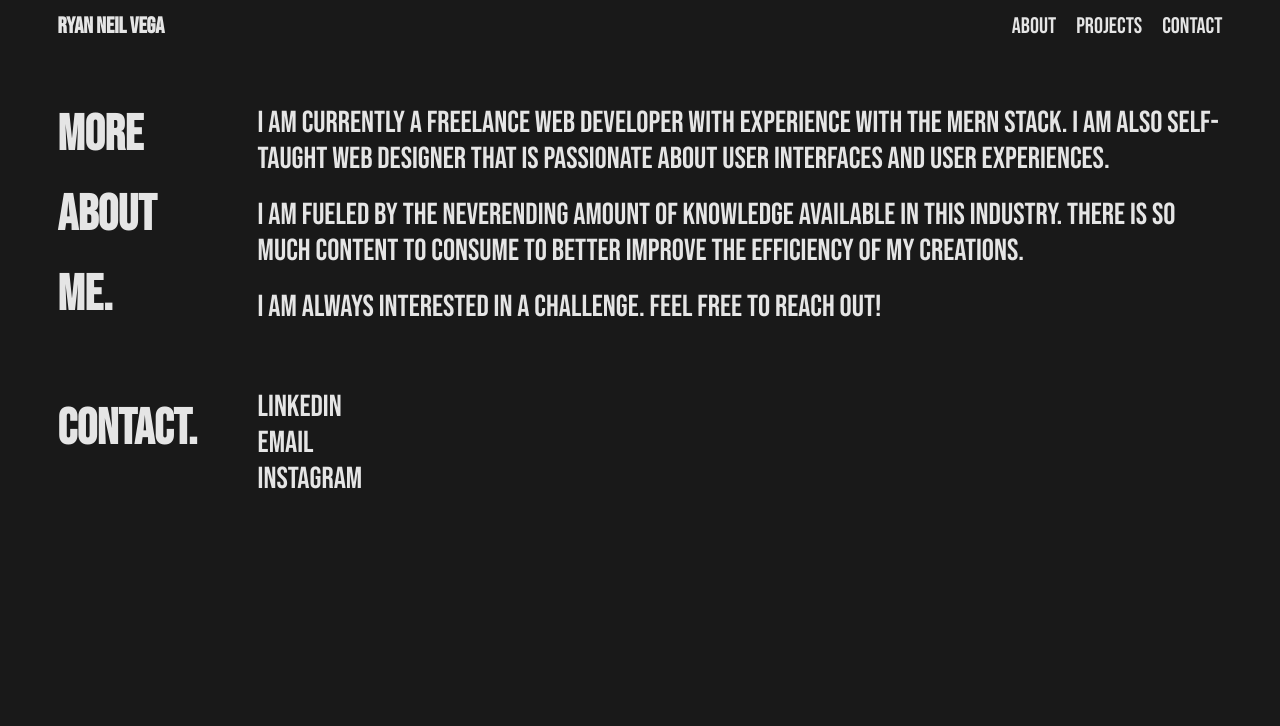
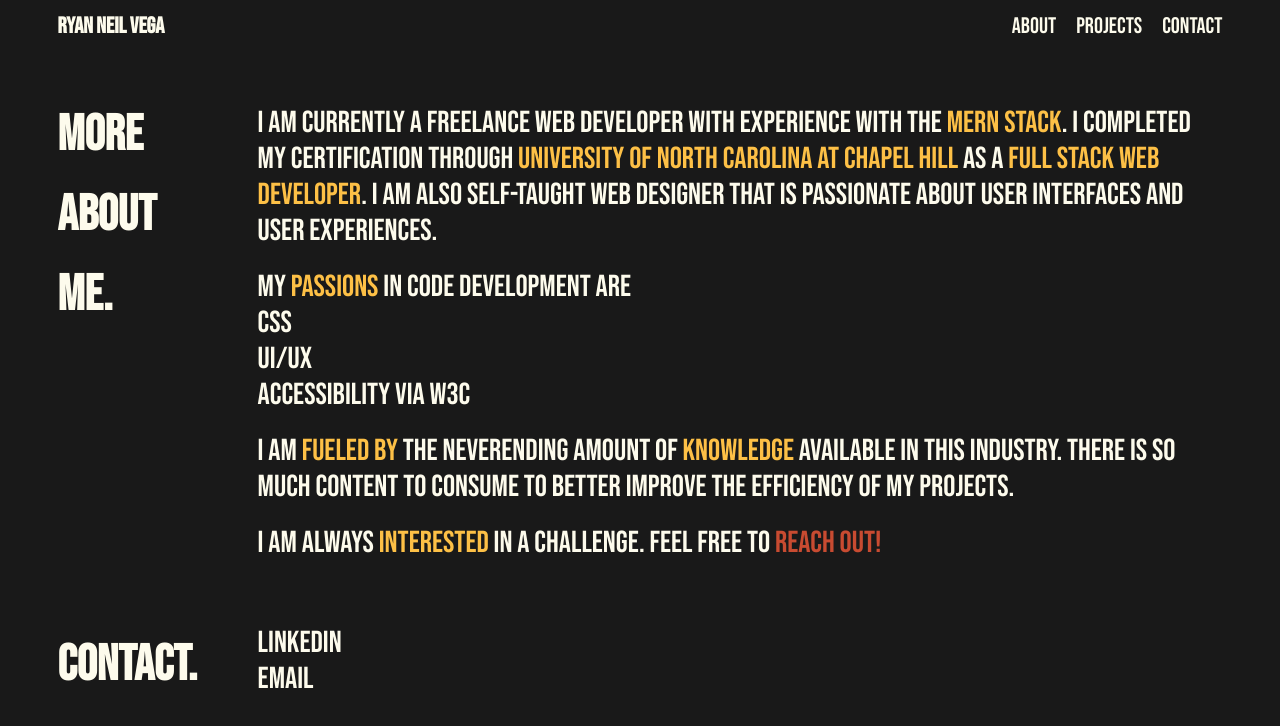
Before and after one commit to vegaryanneil/ryanneilvega, a React (Create React App) app: page /about in a window 1280 px wide. Shown: the top 726 px of the page. Built offline with nearby package versions, Linux system fonts and the light colour scheme.

Commit message:
Fixed links, added more color to emphasize different text on all pages

```diff
--- a/package.json
+++ b/package.json
@@ -6,6 +6,7 @@
     "@testing-library/jest-dom": "^5.16.1",
     "@testing-library/react": "^12.1.2",
     "@testing-library/user-event": "^13.5.0",
+    "eslint-config-react-app": "^7.0.0",
     "framer-motion": "^5.5.5",
     "gsap": "^3.9.1",
     "react": "^17.0.2",
--- a/src/Components/AboutSection.js
+++ b/src/Components/AboutSection.js
@@ -11,19 +11,26 @@ const AboutSection = () => {
             <AboutTextTitle>Me.</AboutTextTitle>
         </TitleContainer>
             <AboutText>
-                <p>I am currently a freelance web developer with experience with the MERN Stack. I am also self-taught web designer that is passionate about User interfaces and User experiences.</p>
+                <p>I am currently a freelance web developer with experience with the <span>MERN Stack</span>. I completed my certification through <span>University of North Carolina at Chapel Hill</span> as a <span>Full Stack Web developer</span>.
 
-                <p>I am fueled by the neverending amount of knowledge available in this industry. There is so much content to consume to better improve the efficiency of my creations.</p>
+                I am also self-taught web designer that is passionate about User interfaces and User experiences.</p>
+                <p>My <span>passions</span> in code development are </p>
+                <PassionList>
+                    <li>CSS</li>
+                    <li>UI/UX</li>
+                    <li>Accessibility via W3C</li>
+                </PassionList>
 
-                <p>I am always interested in a challenge. Feel free to reach out!</p>
+                <p>I am <span>fueled by</span> the neverending amount of <span>knowledge</span> available in this industry. There is so much content to consume to better improve the efficiency of my projects.</p>
+
+                <p>I am always <span>interested</span> in a challenge. Feel free to <span><a href="https://www.linkedin.com/in/ryan-neil-vega/" target="_blank" rel="noreferrer">reach out!</a></span></p>
             </AboutText>
         </AboutDisplay>
         <AboutDisplay>
         <ContactTitle>contact.</ContactTitle>
             <ContactList>
-                <li>LinkedIn</li>
-                <li>Email</li>
-                <li>Instagram</li>
+                <li><a href="https://www.linkedin.com/in/ryan-neil-vega/" target="_blank" rel="noreferrer">LinkedIn</a></li>
+                <li><a href="mailto:vegaryanneil@gmail.com?subject=I saw your portfolio!">Email</a></li>
             </ContactList>
         </AboutDisplay>
         </div>
@@ -59,11 +66,25 @@ const AboutText = styled.div
 `
 p {
     font-size: calc(24px + (50 - 42) * (100vw - 640px) / (1439 - 640));
-    // line-height: 6rem;
     padding-top: 2rem;
 }
+span {
+    font-size: calc(24px + (50 - 42) * (100vw - 640px) / (1439 - 640));
+    color: #fdc046;
+}
+span > a {
+    font-size: calc(24px + (50 - 42) * (100vw - 640px) / (1439 - 640));
+    color: #C84B31;
+    text-decoration: none;
+}
 `
-
+const PassionList = styled.ul
+`
+li {
+    list-style: none;
+    font-size: calc(24px + (50 - 42) * (100vw - 640px) / (1439 - 640));
+}
+`
 const ContactTitle = styled.h2
 `
 font-size: 5rem;
@@ -73,9 +94,17 @@ padding-top: 1rem;
 
 const ContactList = styled.ul
 `
-li {
+li  {
+    list-style: none;
+}
+a   {
     font-size: calc(24px + (50 - 42) * (100vw - 640px) / (1439 - 640));
-    list-style: none;
+    text-decoration: none;
+    cursor: pointer;
+    transition-duration: 0.5s;
+}
+a:hover {
+    color: #C84B31;
 }
 `
 
--- a/src/Components/Contact.js
+++ b/src/Components/Contact.js
@@ -7,7 +7,7 @@ const Contact = () => {
         <div>
             <ContactList>
                 <li><a href="https://www.linkedin.com/in/ryan-neil-vega/" target="_blank" rel="noreferrer">LinkedIn</a></li>
-                <li><a href="https://www.instagram.com/vega.css/" target="_blank" rel="noreferrer">Instagram</a></li>
+
                 <li><a href="mailto:vegaryanneil@gmail.com?subject=I saw your portfolio!">Email</a></li>
 
             </ContactList>
@@ -26,18 +26,21 @@ li  {
     list-style: none;
 }
 a   {
-    font-size: 10rem;
+    font-size: calc(100px + (50 - 42) * (100vw - 640px) / (1439 - 640));
+    text-decoration: none;
+    cursor: pointer;
     transition-duration: 0.5s;
-    text-decoration: none;
 }
 a:hover {
-    color: red;
+    color: #C84B31;
 }
 
 @media only screen and (max-width: 1024px) {
     flex-direction: column;
 }
 
+
+
 `
 
 export default Contact
--- a/src/Components/Introduction.js
+++ b/src/Components/Introduction.js
@@ -1,28 +1,28 @@
 import React from 'react'
 import styled from 'styled-components'
+import bot from'../img/bot.png'
 
 const Introduction = () => {
     return (
         <>
         <IntroContainer>
             <LandingTextTitle>about.</LandingTextTitle>
-            <p>I am a full stack web developer with an interest in UI and UX Design.</p>
+            <p>I am a <span>MERN full stack web developer</span> with an interest in <span>UI and UX Design</span>.</p> <a href="/about"><img src={bot} alt="Hello Bot Icon"></img></a>
         </IntroContainer>
         <IntroContainer>
             <LandingTextTitle>projects.</LandingTextTitle>
             <LandingList>
-                <li> Victoria Bryant // Front End Consultant</li>
-                <li><a href="/projects#Film_Portfolio"> Film Portfolio // Lead Developer</a></li>
-                <li><a href="/projects#Code_dot_log"> Code.log // Lead Front End Developer</a></li>
-                <li><a href="/projects#Just_Your_Type"> JustYourType // Lead Front End Developer</a></li>
+                <li> Victoria Bryant|<span>Front End Consultant</span></li>
+                <li><a href="/projects#Film_Portfolio" id="FilmPortfolio"> Film Portfolio </a>|<span>Lead Developer</span></li>
+                <li><a href="/projects#Code_dot_log"> Code.log </a>|<span>Lead Front End Developer</span></li>
+                <li><a href="/projects#Just_Your_Type"> JustYourType</a>|<span>Lead Front End Developer</span></li>
             </LandingList>
             </IntroContainer>
         <IntroContainer>
             <LandingTextTitle>contact.</LandingTextTitle>
             <LandingList>
-                <li>LinkedIn</li>
-                <li>Email</li>
-                <li>Instagram</li>
+                <li><a href="https://www.linkedin.com/in/ryan-neil-vega/" target="_blank" rel="noreferrer">LinkedIn</a></li>
+                <li><a href="mailto:vegaryanneil@gmail.com?subject=I saw your portfolio!">Email</a></li>
             </LandingList>
         </IntroContainer>
         </>
@@ -41,6 +41,17 @@ p {
     flex-direction: column;
     align-items: normal;
 }
+span {
+    font-size: calc(24px + (50 - 42) * (100vw - 640px) / (1439 - 640));
+    color: #fdc046;
+}
+img {
+    transition-duration: 0.5s;
+    padding: 0 0 2rem 1rem;
+}
+img:hover {
+    transform: translateY(-1.5rem);
+}
 `
 const LandingTextTitle = styled.h2
 `
@@ -58,6 +69,10 @@ li {
         font-size: calc(24px + (50 - 42) * (100vw - 640px) / (1439 - 640));
         text-decoration: none;
         cursor: pointer;
+        transition-duration: 0.5s;
+    }
+    a:hover {
+        color: #C84B31;
     }
 }
 
--- a/src/Components/Nav.js
+++ b/src/Components/Nav.js
@@ -1,4 +1,4 @@
-import React, { Component }  from 'react'
+import React, {Component}  from 'react'
 import { Link } from 'react-router-dom'
 import styled from 'styled-components'
 
@@ -38,6 +38,7 @@ const StyledLink = styled(Link)
     text-decoration: none;
     font-size: 2.25rem;
     cursor: pointer;
+
 `
 
 const Logo = styled.h1
--- a/src/Components/Project.js
+++ b/src/Components/Project.js
@@ -66,8 +66,8 @@ const ProjectContainer = styled.div
 `
 const EachProject = styled.div
 `
-height: 100vh;
-width: auto;
+height: 90vh;
+width: 80vw;
 p{
     font-size: 2rem;
     padding: 2% 0;
--- a/src/GlobalStyle.css
+++ b/src/GlobalStyle.css
@@ -5,6 +5,6 @@
     /* 1 rem = 10 px */
     font-size: 62.5%;
     background-color: #191919;
-    color: #E5E5E5;
+    color: #FDFBEC;
     font-family: 'Bebas Neue', cursive;
 }
```
Also changed, not shown: src/img/bot.png (added), 1 other file (tests, documents, lock files or other folders).
